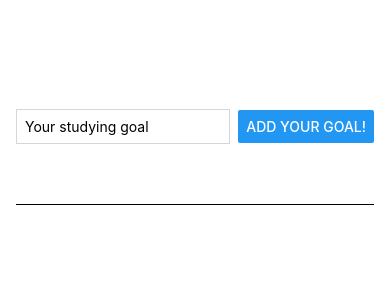
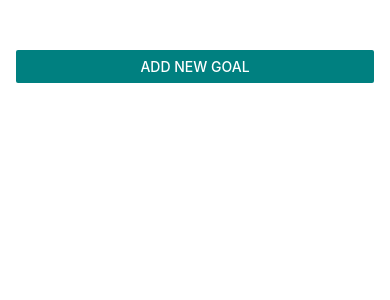
Before and after one commit to Diolemos/goal-tracker, a React Native app: screen / in a window 390 px wide. Shown: the top 300 px of the page. Built offline with nearby package versions, Linux system fonts and the light colour scheme.

Commit message:
add modal

```diff
--- a/App.js
+++ b/App.js
@@ -1,10 +1,11 @@
 import { useState } from 'react';
 import { StyleSheet, View,
- FlatList } from 'react-native';
+ FlatList, Button } from 'react-native';
 import GoalInput from './components/GoalInput';
 import GoalItem from './components/GoalItem';
 
 export default function App() {
+  const [modalIsVisible, setModalIsVisible] = useState(false)
   const [userGoals, setUserGoals] = useState([])
 
 
@@ -14,7 +15,9 @@ export default function App() {
       key: Math.random().toString()}
     ])
   };
-
+  function startAddGoalHandler(){
+    setModalIsVisible(true)
+  }
   function deleteItemHandler(id){
     setUserGoals(previous=>{
       return previous.filter(item=>item.key!== id)
@@ -23,8 +26,8 @@ export default function App() {
 
   return (
     <View style={styles.appContainer} >
-
-      <GoalInput addGoalHandler={addGoalHandler}/>
+      <Button title='Add New Goal' color={'teal'} onPress={startAddGoalHandler} />
+     {modalIsVisible &&  <GoalInput visible={modalIsVisible} addGoalHandler={addGoalHandler}/>}
 
 
      <View style={styles.gaolsContainer}>
@@ -33,7 +36,7 @@ export default function App() {
      renderItem={(itemData) =>{
 
       return (
-        <GoalItem itemData={itemData.item} onDeleteItem={deleteItemHandler}
+        <GoalItem  itemData={itemData.item} onDeleteItem={deleteItemHandler}
         id={itemData.item.key}/>
       )
      }} />
--- a/components/GoalInput.js
+++ b/components/GoalInput.js
@@ -1,4 +1,4 @@
-import { StyleSheet,TextInput, Button, View } from "react-native"
+import { StyleSheet,TextInput, Button, View, Modal } from "react-native"
 import { useState } from "react"
 
 
@@ -12,11 +12,13 @@ export default function GoalInput(props){
         setEnteredGoalText('')
     }
     return(
-    <View style={styles.inputContainer} >
-    <TextInput style={styles.textInput} placeholder='Your studying goal'
-    onChangeText={goalInputHandler} value={enteredGoalText} />
-     <Button title="Add your goal!" onPress={addGoalHandler}/>
-    </View>)
+
+        <Modal visible={props.visible} animationType='slide'><View style={styles.inputContainer} >
+        <TextInput style={styles.textInput} placeholder='Your studying goal'
+        onChangeText={goalInputHandler} value={enteredGoalText} />
+         <Button title="Add your goal!" onPress={addGoalHandler}/>
+        </View></Modal>
+    )
 }
 
 
```
